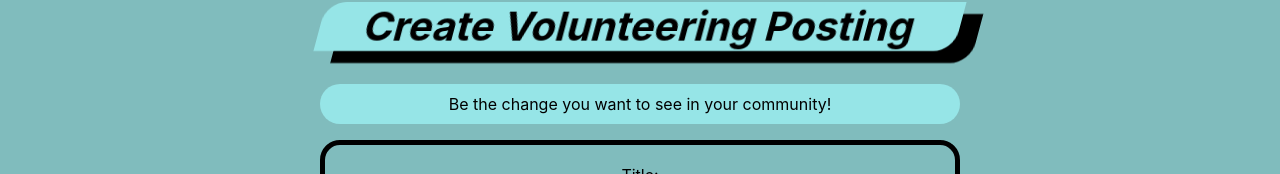
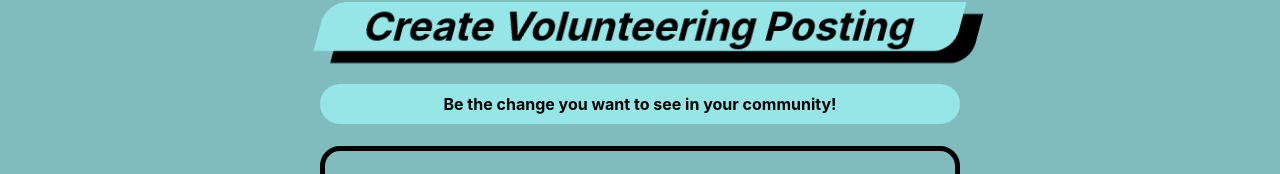
Before and after one commit to A-Jar-Of-Peanuts/VoluntEasy, a React (Create React App) app in the folder client/: page /host in a window 1280 px wide. Shown: the part 111-285 px from the top of the page. Built offline with nearby package versions, Linux system fonts and the light colour scheme.

Commit message:
be the change h4

```diff
--- a/client/src/pages/CreatePost.js
+++ b/client/src/pages/CreatePost.js
@@ -72,7 +72,7 @@ export default function CreatePost() {
                 <NavigationBar/>
             </div>
             <h2 id="volunteerPosting">Create Volunteering Posting</h2>
-            <p id="BETHECHANGE">Be the change you want to see in your community!</p>
+            <h4 id="BETHECHANGE">Be the change you want to see in your community!</h4>
 
             <div className="entry">
             <div>
```
